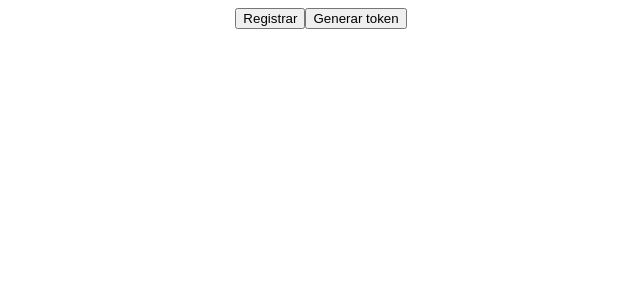
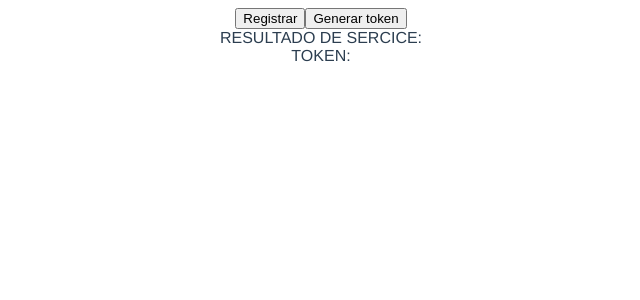
Before and after one commit to gabhu-dev/push-notifications, a Vue app: page / in a window 1280 px wide. Shown: the top 300 px of the page, without its empty margins (319-959 px from the left). Built offline with nearby package versions, Linux system fonts and the light colour scheme.

Commit message:
[added] emssages

```diff
--- a/src/App.vue
+++ b/src/App.vue
@@ -2,12 +2,21 @@
   <div id="app">
     <button @click="registerWorker">Registrar</button>
     <button @click="handleGetToken">Generar token</button>
+    <div>
+      RESULTADO DE SERCICE:
+      {{ resultService }}
+    </div>
+    <div>TOKEN: {{ token }}</div>
   </div>
 </template>
 <script>
 import { getToken } from "firebase/messaging";
 
 export default {
+  data: () => ({
+    resultService: "",
+    token: "",
+  }),
   methods: {
     async registerWorker() {
       if ("serviceWorker" in navigator) {
@@ -16,10 +25,12 @@ export default {
           .then((reg) => {
             console.log(`Service Worker Registration (Scope: ${reg.scope})`);
             console.log("Firebase cloud messaging object", this.$messaging);
+            this.resultService = "Exitoso, Se registró el service";
           })
           .catch((error) => {
             const msg = `Service Worker Error (${error})`;
             console.error(msg);
+            this.resultService = msg;
           });
       } else {
         // happens when the app isn't served over HTTPS or if the browser doesn't support service workers
@@ -36,11 +47,12 @@ export default {
         .then((currentToken) => {
           if (currentToken) {
             console.log("client token", currentToken);
-            document.body.innerHTML = currentToken;
+            this.token = currentToken;
           } else {
             console.log(
               "No registration token available. Request permission to generate one."
             );
+            this.token = "Ocurrio un error";
           }
         })
         .catch((err) => {
```
